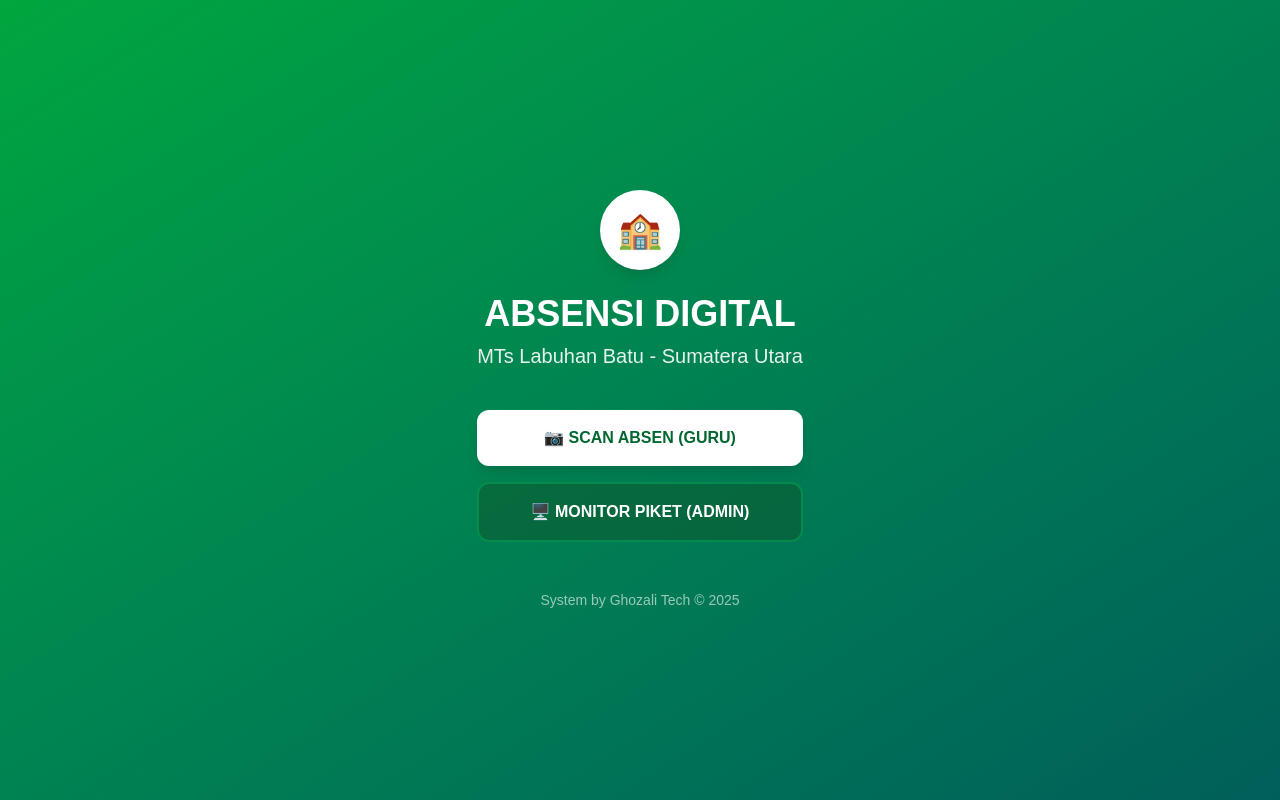
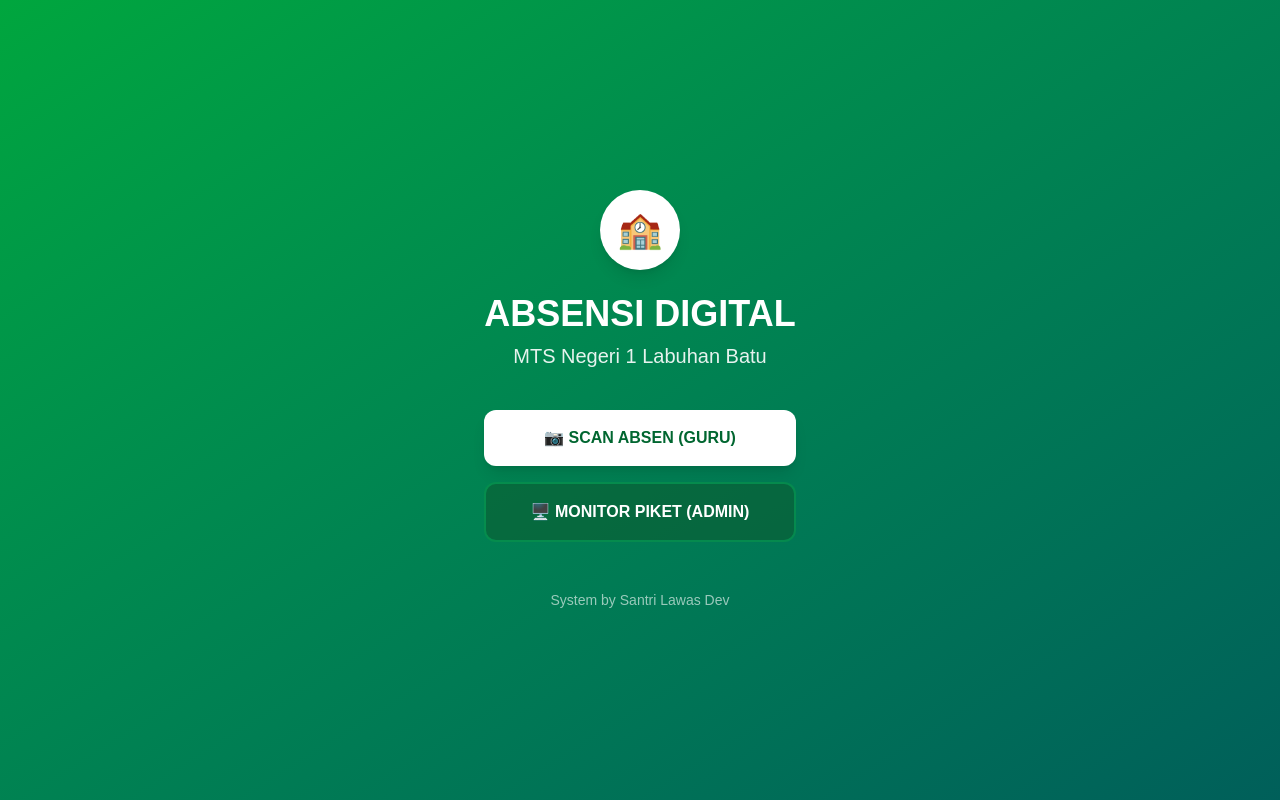
Before and after one commit to ghozaliaja/absensi-mts-demo, a Next.js app: page / in a window 1280 px wide. Built offline with nearby package versions, Linux system fonts and the light colour scheme.

Commit message:
Update: Ganti nama sekolah dan footer

```diff
--- a/app/page.tsx
+++ b/app/page.tsx
@@ -12,7 +12,7 @@ export default function Home() {
         </div>
 
         <h1 className="text-4xl font-bold mb-2">ABSENSI DIGITAL</h1>
-        <p className="text-xl mb-10 opacity-90">MTs Labuhan Batu - Sumatera Utara</p>
+        <p className="text-xl mb-10 opacity-90">MTS Negeri 1 Labuhan Batu</p>
 
         <div className="space-y-4 w-full">
           <Link href="/guru" className="block w-full bg-white text-green-800 font-bold py-4 rounded-xl shadow-lg hover:bg-gray-100 hover:scale-105 transition-transform flex items-center justify-center gap-3">
@@ -24,7 +24,7 @@ export default function Home() {
           </Link>
         </div>
 
-        <p className="mt-12 text-sm opacity-60">System by Ghozali Tech &copy; 2025</p>
+        <p className="mt-12 text-sm opacity-60">System by Santri Lawas Dev</p>
       </div>
     </div>
   )
```
